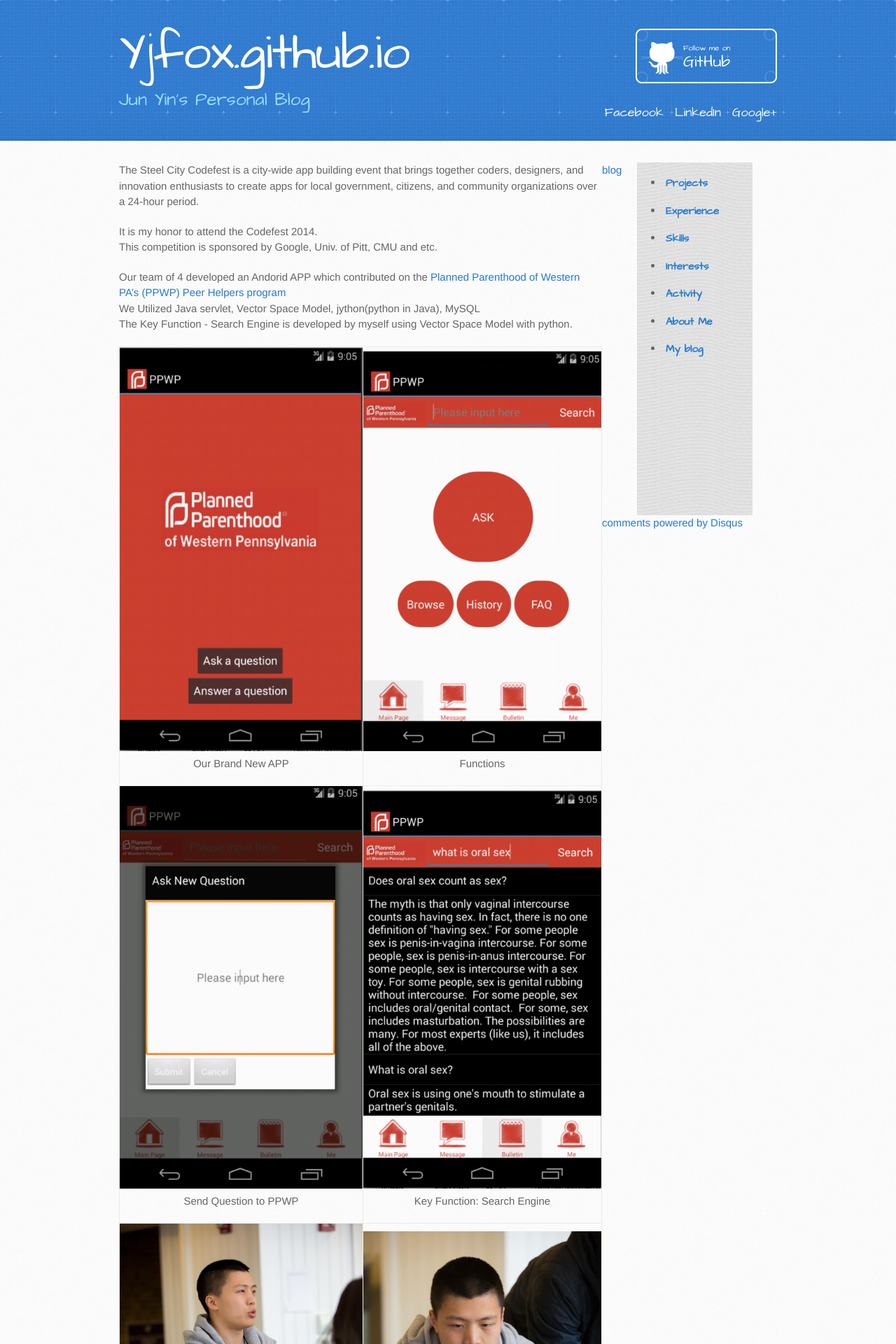
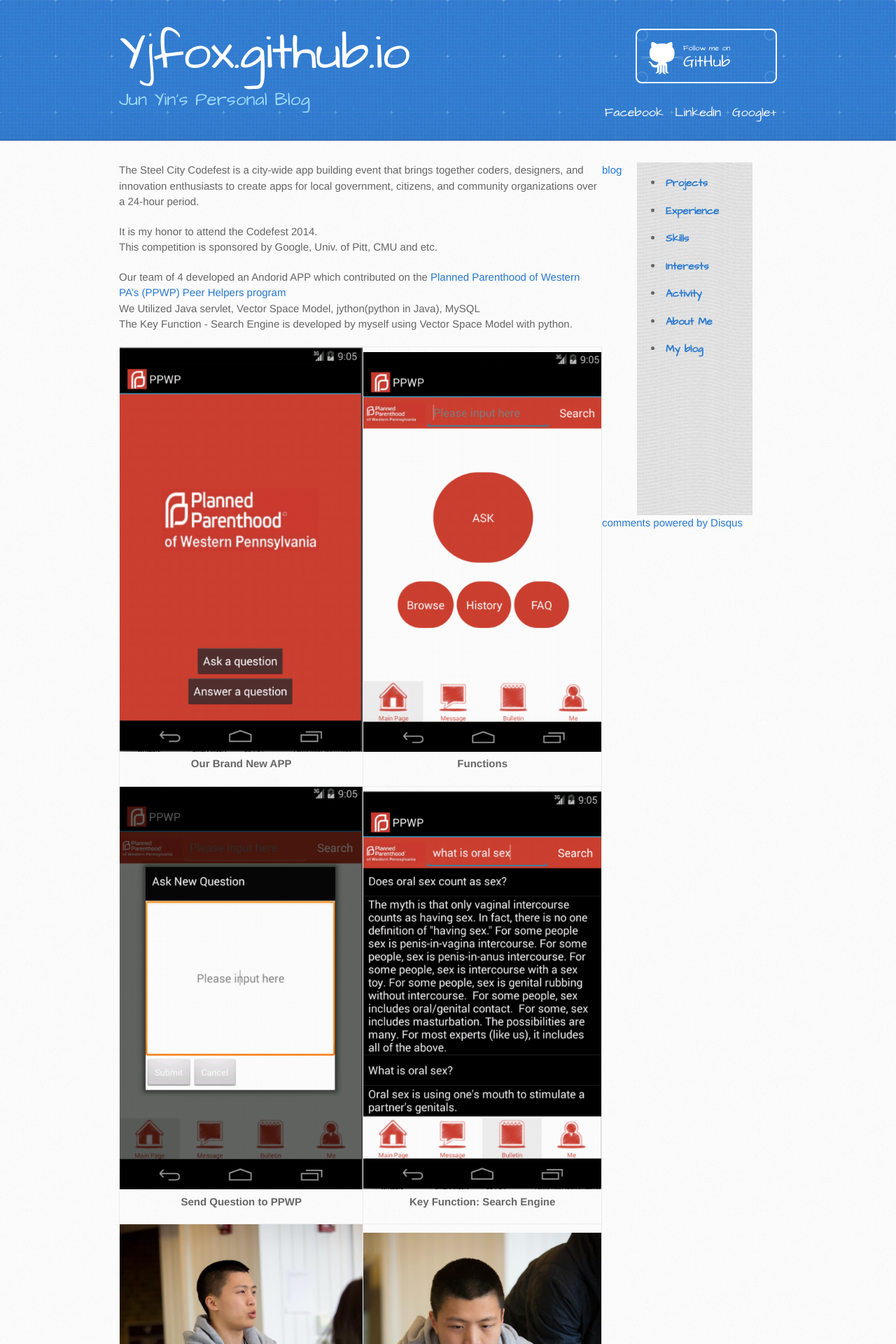
Before and after one commit to yjfox/yjfox.github.io, a Jekyll site: the page built from _posts/2014-02-24-codefest.md, in a window 1280 px wide. Shown: the top 1920 px of the page at 70% size. Built offline with Jekyll 4.4.1, drawn with Linux system fonts in a browser that asks for light colours; Markdown is read by kramdown in place of the engine named in the settings; comment, search, counter and statistics services are not loaded.

Commit message:
codefest

```diff
--- a/_posts/2014-02-24-codefest.md
+++ b/_posts/2014-02-24-codefest.md
@@ -17,28 +17,28 @@
 
 <table width="200" border="1">
   <tr>
-    <td><img src="/images/codefest/demo1.png"><p>Our Brand New APP</p></td>
-    <td><img src="/images/codefest/demo2.png"><p>Functions</p></td>
+    <td><img src="/images/codefest/demo1.png"><p><Strong>Our Brand New APP</strong></p></td>
+    <td><img src="/images/codefest/demo2.png"><p><Strong>Functions</Strong></p></td>
   </tr>
 <tr>
-    <td><img src="/images/codefest/demo3.png"><p>Send Question to PPWP</p></td>
-    <td><img src="/images/codefest/demo4.png"><p>Key Function: Search Engine</p></td>
+    <td><img src="/images/codefest/demo3.png"><p><Strong>Send Question to PPWP</Strong></p></td>
+    <td><img src="/images/codefest/demo4.png"><p><Strong>Key Function: Search Engine</Strong></p></td>
   </tr>
   <tr>
-    <td><img src="/images/codefest/201402241.jpg"><p>Presentation</p></td>
-    <td><img src="/images/codefest/201402249.jpg"><p>Programming</p></td>
+    <td><img src="/images/codefest/201402241.jpg"><p><Strong>Presentation</Strong></p></td>
+    <td><img src="/images/codefest/201402249.jpg"><p><Strong>Programming</Strong></p></td>
   </tr>
   <tr>
-    <td><img src="/images/codefest/201402244.jpg"><p>Great team member</p></td>
-	<td><img src="/images/codefest/201402246.jpg"><p>Talking with judgers</p></td>
+    <td><img src="/images/codefest/201402244.jpg"><p><Strong>Great team member</Strong></p></td>
+	<td><img src="/images/codefest/201402246.jpg"><p><Strong>Talking with judgers</Strong></p></td>
   </tr>
   <tr>
-    <td><img src="/images/codefest/201402245.jpg"><p>Great team member</p></td>
-	<td><img src="/images/codefest/201402243.jpg"><p>Teamwork</p></td>
+    <td><img src="/images/codefest/201402245.jpg"><p><Strong>Great team member</Strong></p></td>
+	<td><img src="/images/codefest/201402243.jpg"><p><Strong>Teamwork</Strong></p></td>
   </tr>
   <tr>
-    <td><img src="/images/codefest/201402247.jpg"><p>Demonstration</p></td>
-	<td><img src="/images/codefest/201402248.jpg"><p>Stay over night</p></td>
+    <td><img src="/images/codefest/201402247.jpg"><p><Strong>Demonstration</Strong></p></td>
+	<td><img src="/images/codefest/201402248.jpg"><p><Strong>Stay over night</Strong></p></td>
   </tr>
 
 
```
